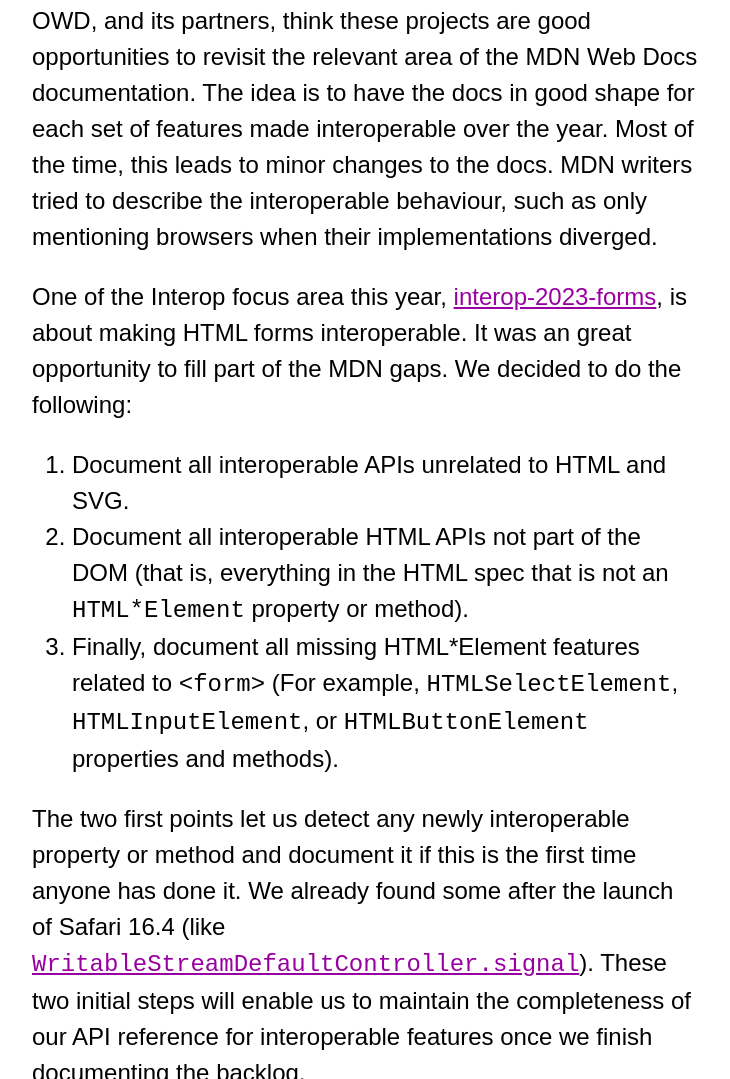
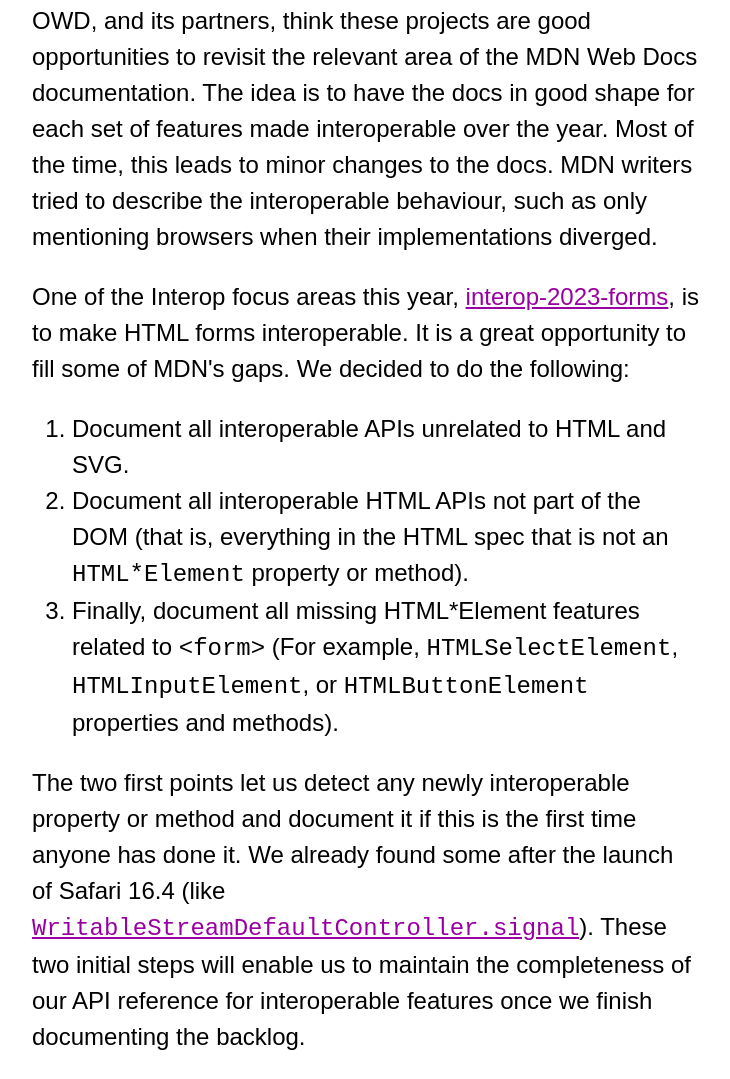
Before and after one commit to openwebdocs/owd-website, an Eleventy site: page pages/content/posts/complete-interop-features/index.md in a window 1280 px wide. Shown: the part 4669-5748 px from the top of the page, without its empty margins (0-730 px from the left). Built offline with nearby package versions, Linux system fonts and the light colour scheme; Eleventy itself is replaced by a stand-in of ours; files that its build step writes are made by us from their sources; what markdown-it-named-headings would draw is missing.

Commit message:
Update pages/content/posts/complete-interop-features/index.md
Co-authored-by: Estelle Weyl <estelle@openwebdocs.org>

```diff
--- a/pages/content/posts/complete-interop-features/index.md
+++ b/pages/content/posts/complete-interop-features/index.md
@@ -44,7 +44,7 @@
 
 OWD, and its partners, think these projects are good opportunities to revisit the relevant area of the MDN Web Docs documentation. The idea is to have the docs in good shape for each set of features made interoperable over the year. Most of the time, this leads to minor changes to the docs. MDN writers tried to describe the interoperable behaviour, such as only mentioning browsers when their implementations diverged.
 
-One of the Interop focus area this year, [interop-2023-forms](https://wpt.fyi/results/?label=master&label=experimental&product=chrome&product=firefox&product=safari&aligned&view=interop&q=label%3Ainterop-2022-forms%20or%20label%3Ainterop-2023-forms), is about making HTML forms interoperable. It was an great opportunity to fill part of the MDN gaps. We decided to do the following:
+One of the Interop focus areas this year, [interop-2023-forms](https://wpt.fyi/results/?label=master&label=experimental&product=chrome&product=firefox&product=safari&aligned&view=interop&q=label%3Ainterop-2022-forms%20or%20label%3Ainterop-2023-forms), is to make HTML forms interoperable. It is a great opportunity to fill some of MDN's gaps. We decided to do the following:
 
 1. Document all interoperable APIs unrelated to HTML and SVG.
 2. Document all interoperable HTML APIs not part of the DOM (that is, everything in the HTML spec that is not an `HTML*Element` property or method).
```
